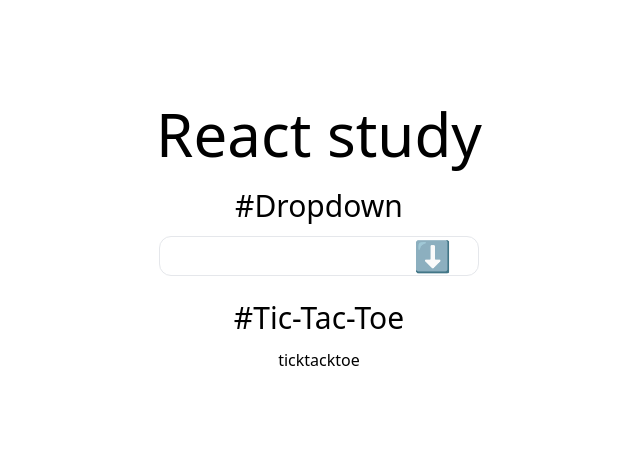
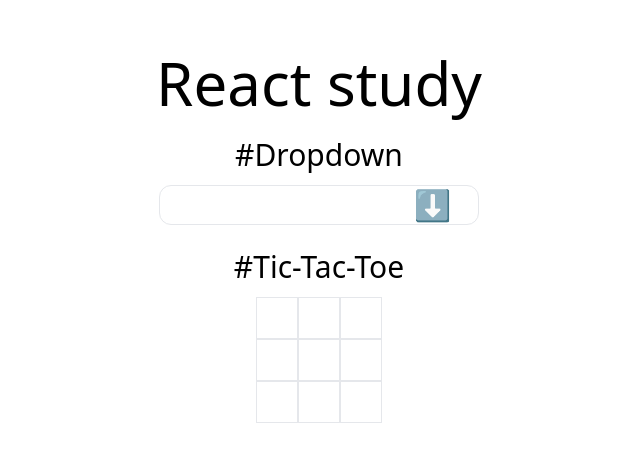
Before and after one commit to hodeethelion/reactdocumentstudy, a React (Create React App) app: page / in a window 1280 px wide. Shown: the part 162-624 px from the top of the page, without its empty margins (321-961 px from the left). Built offline with nearby package versions, Linux system fonts and the light colour scheme.

Commit message:
feat: Add Board & Square Component

```diff
--- a/src/Ticktacktoesample.jsx
+++ b/src/Ticktacktoesample.jsx
@@ -1,9 +1,10 @@
-import React from 'react';
+import React from "react";
+import Board from "./components/ticktactoe/Board";
 
 const Ticktacktoesample = () => {
   return (
     <div>
-      ticktacktoe
+      <Board/>
     </div>
   );
 };
--- /dev/null
+++ b/src/components/ticktactoe/Board.jsx
@@ -0,0 +1,35 @@
+import { useState } from "react";
+import Square from "./Square";
+
+const Board = () => {
+  const [squares, setSquares] = useState(Array(9).fill(null))
+  console.log('Board: ', squares)
+
+  const handleClick = () => {
+    console.log('1')
+  }
+
+  return (
+    <div>
+      <div>
+        <div className="board-row flex">
+          <Square value={squares[0]} id={0} onSquareClick={handleClick}/>
+          <Square value={squares[1]} id={1}/>
+          <Square value={squares[2]} id={2}/>
+        </div>
+        <div className="board-row flex">
+          <Square value={squares[3]} id={3}/>
+          <Square value={squares[4]} id={4}/>
+          <Square value={squares[5]} id={5}/>
+        </div>
+        <div className="board-row flex">
+          <Square value={squares[6]} id={6}/>
+          <Square value={squares[7]} id={7}/>
+          <Square value={squares[8]} id={8}/>
+        </div>
+      </div>
+    </div>
+  );
+};
+
+export default Board;
--- /dev/null
+++ b/src/components/ticktactoe/Square.jsx
@@ -0,0 +1,20 @@
+import {useState} from "react";
+
+const Square = ({value, id, onSquareClick}) => {
+
+  const handleClick = () => {
+    console.log("click!");
+    console.log(id);
+  };
+
+  return (
+    <button
+      className="flex square box-content border w-10 h-10 mt-0 mb-0 mr-0 ml-0 text-2xl font-thin items-center justify-center"
+      onClick={onSquareClick}
+    >
+      {value}
+    </button>
+  );
+};
+
+export default Square;
```
